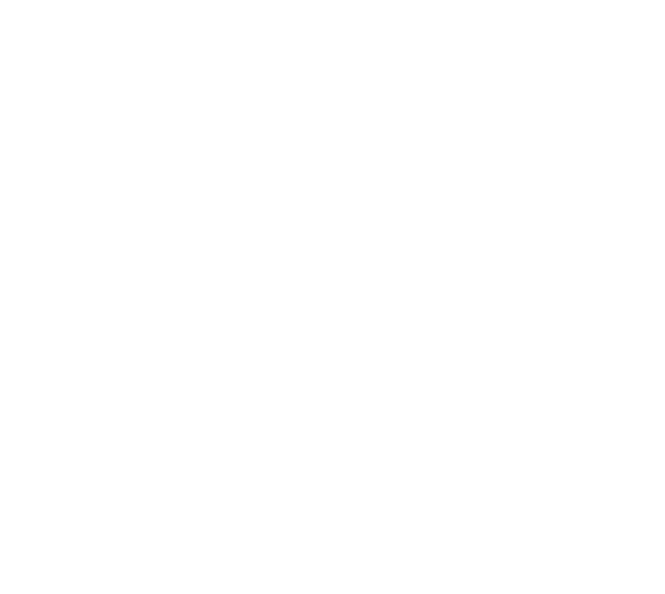
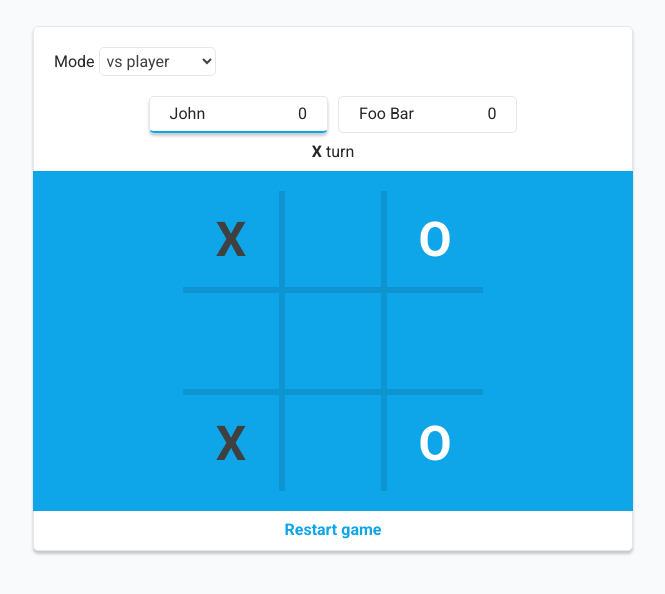
Before and after one commit to MERatio/tic-tac-toe, a plain HTML site: page index.html in a window 1280 px wide. Shown: the whole page, without its empty margins (307-972 px from the left). Drawn offline with Linux system fonts and the light colour scheme.

Commit message:
Add html, and css
Of mode select, players names and their score, game info text, and board.

```diff
--- a/index.html
+++ b/index.html
@@ -6,7 +6,50 @@
     <meta name="viewport" content="width=device-width, initial-scale=1.0" />
     <title>Tic Tac Toe</title>
     <link rel="stylesheet" href="styles/normalize.css" />
+    <link rel="preconnect" href="https://fonts.googleapis.com" />
+    <link rel="preconnect" href="https://fonts.gstatic.com" crossorigin />
+    <link
+      href="https://fonts.googleapis.com/css2?family=Roboto:wght@400;700&display=swap"
+      rel="stylesheet"
+    />
     <link rel="stylesheet" href="styles/index.css" />
   </head>
-  <body></body>
+  <body>
+    <div class="container">
+      <main class="tic-tac-toe">
+        <div class="mode-select-group">
+          <label for="mode-select">Mode</label>
+          <select id="mode-select" class="mode-select">
+            <option value="vs-player">vs player</option>
+            <option value="vs-computer">vs computer</option>
+          </select>
+        </div>
+        <div class="players-names-and-scores-container">
+          <div class="player-name-and-score-container active">
+            <span>John</span>&nbsp;<span>0</span>
+          </div>
+          <div class="player-name-and-score-container">
+            <span>Foo Bar</span>&nbsp;<span>0</span>
+          </div>
+        </div>
+        <p class="game-info"><span class="fw-700">X</span> turn</p>
+        <div class="board">
+          <div class="squares-container">
+            <div class="squares">
+              <div class="square"><span class="X">X</span></div>
+              <div class="square"></div>
+              <div class="square"><span class="O">O</span></div>
+              <div class="square"></div>
+              <div class="square"></div>
+              <div class="square"></div>
+              <div class="square"><span class="X">X</span></div>
+              <div class="square"></div>
+              <div class="square"><span class="O">O</span></div>
+            </div>
+          </div>
+        </div>
+        <button type="button" class="restart-game-btn">Restart game</button>
+      </main>
+    </div>
+  </body>
 </html>
--- a/styles/index.css
+++ b/styles/index.css
@@ -1,3 +1,13 @@
+:root {
+	--gray-50: #f9fafb;
+	--gray-200: #e5e7eb;
+	--sky-500: #0ea5e9;
+	--neutral-700: #404040;
+	--neutral-800: #262626;
+	--border-radius: 5px;
+	--box-shadow: 0 3px 3px 0 rgba(0, 0, 0, 0.2);
+}
+
 html {
 	box-sizing: border-box;
 }
@@ -19,5 +29,118 @@ fieldset {
 }
 
 body {
-	font-family: sans-serif;
+	font-family: 'Roboto', sans-serif;
+	color: var(--neutral-800);
+	background-color: var(--gray-50);
 }
+
+.fw-700 {
+	font-weight: 700;
+}
+
+.container {
+	display: flex;
+	justify-content: center;
+}
+
+.tic-tac-toe {
+	width: clamp(300px, 60%, 600px);
+	background-color: #fff;
+	border-radius: var(--border-radius);
+	border: 1px solid var(--gray-200);
+	box-shadow: var(--box-shadow);
+
+	margin-top: 2%;
+}
+
+.mode-select-group {
+	padding: 20px;
+}
+
+.mode-select {
+	max-width: max-content;
+	color: var(--neutral-700);
+	padding: 3px;
+	background-color: #fff;
+	border: 1px solid var(--gray-200);
+	border-radius: var(--border-radius);
+	cursor: pointer;
+}
+
+.players-names-and-scores-container {
+	display: grid;
+	grid-template-columns: repeat(2, minmax(max-content, 30%));
+	justify-content: center;
+	column-gap: 10px;
+}
+
+.player-name-and-score-container {
+	padding: 8px 20px;
+	border: 1px solid var(--gray-200);
+	border-radius: var(--border-radius);
+
+	display: flex;
+	justify-content: space-between;
+}
+
+.player-name-and-score-container.active {
+	border-bottom: 2px solid var(--sky-500);
+	box-shadow: var(--box-shadow);
+}
+
+.game-info {
+	text-align: center;
+
+	margin: 10px 0;
+}
+
+.board {
+	background-color: var(--sky-500);
+	padding: 20px 0;
+	margin: 0 -1px;
+
+	display: flex;
+	justify-content: center;
+}
+
+.squares-container {
+	background-color: rgba(0, 0, 0, 0.1);
+}
+
+.squares {
+	width: 300px;
+	height: 300px;
+
+	display: grid;
+	grid-template: repeat(3, 1fr) / repeat(3, 1fr);
+	gap: 6px;
+}
+
+.square {
+	font-size: 3rem;
+	font-weight: 700;
+	background-color: var(--sky-500);
+	cursor: pointer;
+
+	display: flex;
+	justify-content: center;
+	align-items: center;
+}
+
+.X {
+	color: var(--neutral-700);
+}
+
+.O {
+	color: #fff;
+}
+
+.restart-game-btn {
+	width: 100%;
+	color: var(--sky-500);
+	font-weight: 700;
+	padding: 10px;
+	background-color: transparent;
+	border: none;
+	cursor: pointer;
+}
```
